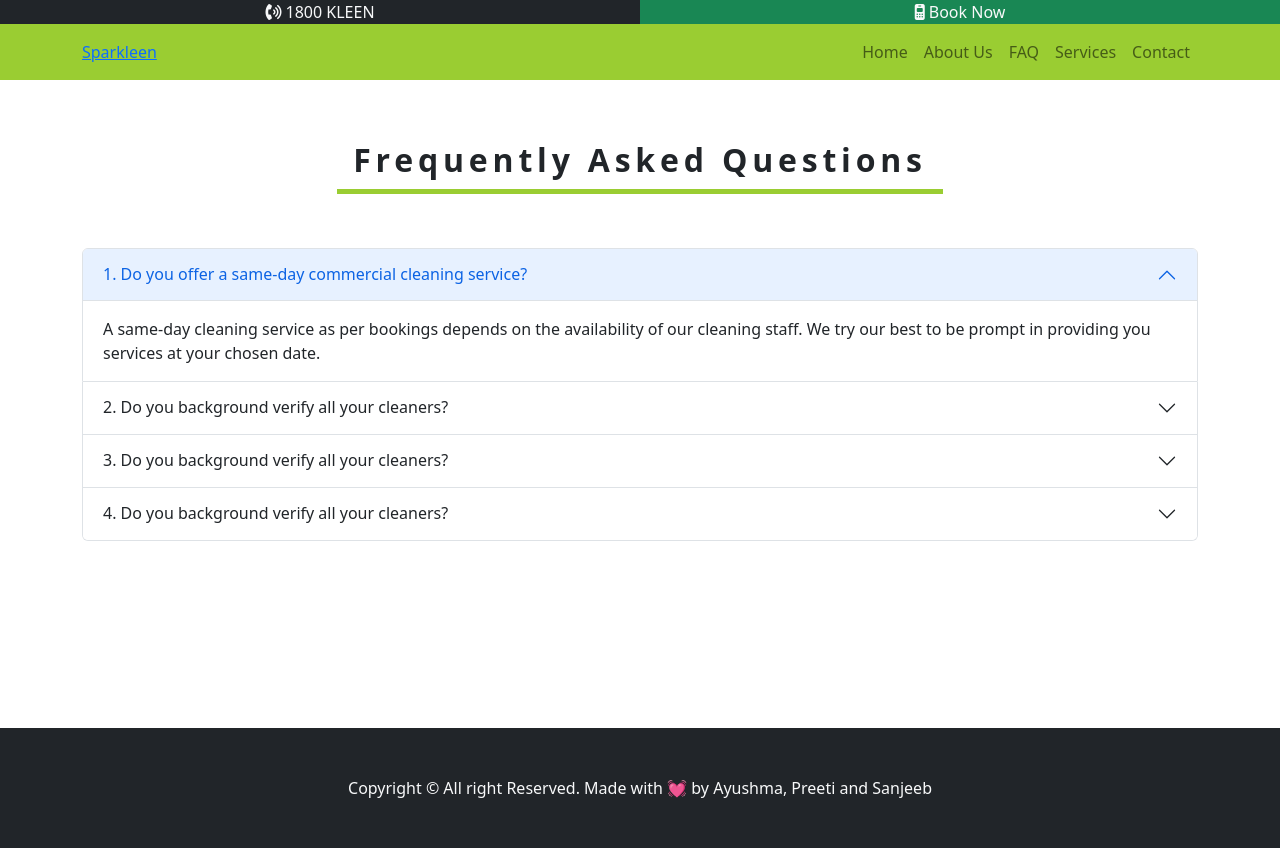
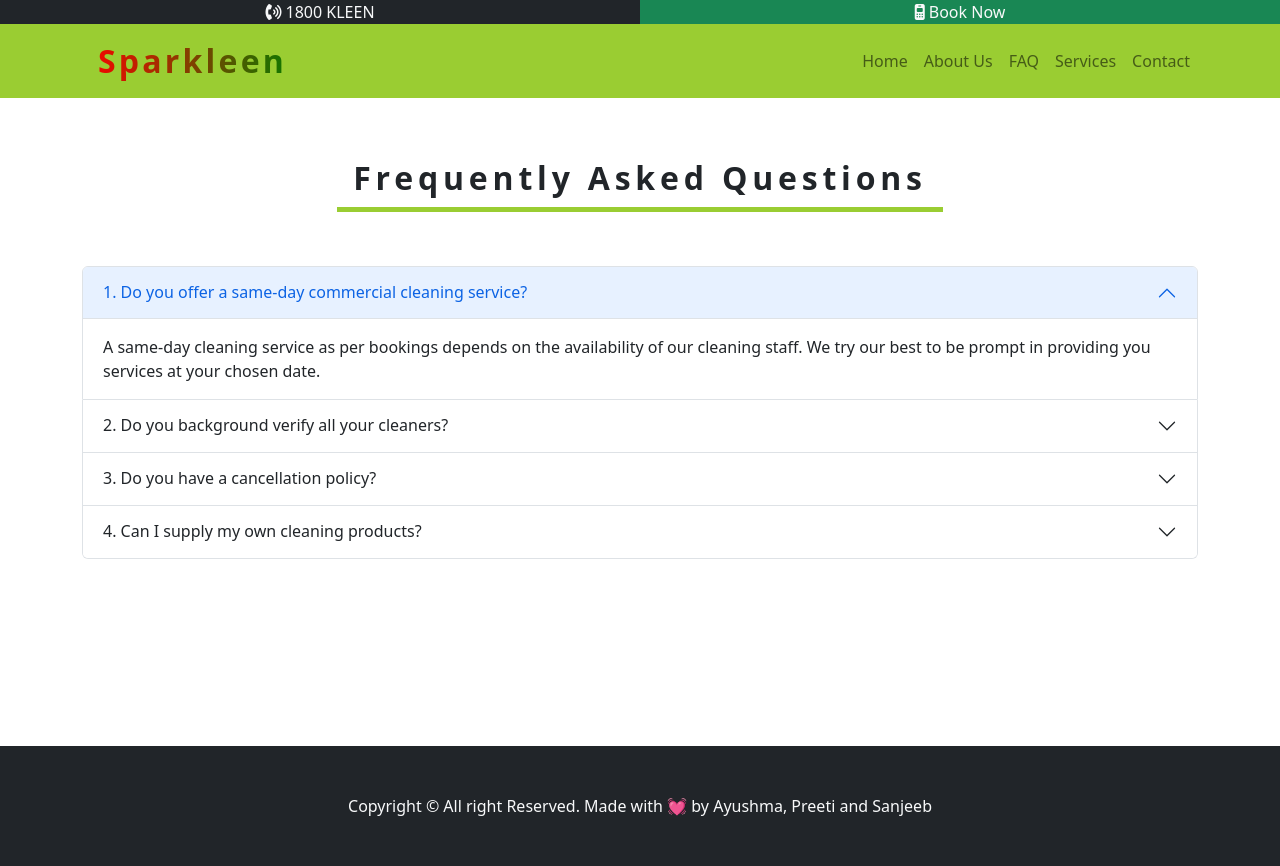
Before and after one commit to ayushmathapa8/sparkleen-cleaning-website, a React (Create React App) app: page /faq in a window 1280 px wide. Built offline with nearby package versions, Linux system fonts and the light colour scheme.

Commit message:
faq updated

```diff
--- a/package.json
+++ b/package.json
@@ -6,6 +6,7 @@
     "@testing-library/jest-dom": "^5.16.5",
     "@testing-library/react": "^13.4.0",
     "@testing-library/user-event": "^13.5.0",
+    "axios": "^1.3.2",
     "bootstrap": "^5.2.2",
     "react": "^18.2.0",
     "react-bootstrap": "^2.6.0",
--- a/src/App.css
+++ b/src/App.css
@@ -1,8 +1,20 @@
 .topNav {
   background: yellowgreen;
 }
+
+.logo {
+  text-decoration: none;
+  background: linear-gradient(to right, red, green);
+  padding: 5px 1rem;
+  letter-spacing: 0.2rem;
+  font-size: 2rem;
+  font-weight: bold;
+  -webkit-background-clip: text;
+  -webkit-text-fill-color: transparent;
+}
+
 .hero {
-  background: url(./assets/vaccuum.jpg) center center;
+  background: url(./assets/p4.jpg) center center;
   background-size: cover;
   min-height: 80vh;
   display: flex;
@@ -11,7 +23,7 @@
 }
 
 .hero-info {
-  background: rgba(0, 0, 0, 0.574);
+  background: rgba(0, 0, 0, 0.673);
   color: white;
   padding: 2rem;
   width: 450px;
--- a/src/components/Booking.js
+++ b/src/components/Booking.js
@@ -1,6 +1,9 @@
 import React, { useState } from "react";
 import { Layout } from "./Layout";
 import { Col, Container, Form, Row, Button } from "react-bootstrap";
+import axios from "axios";
+
+const bookingAPI = "http://localhost:8000/booking";
 
 export const Booking = () => {
   const [form, setForm] = useState({});
@@ -15,10 +18,10 @@ export const Booking = () => {
   };
 
   const handleOnSubmit = async (e) => {
-    e.preventDefault();
+    e.preventDefault(); //prevent from browser to reload
 
-    console.log(form);
-    alert("Your form has been submitted. Check console for the data");
+    const response = await axios.post(bookingAPI, form);
+    alert(response.data.message);
   };
 
   return (
--- a/src/components/Contact.js
+++ b/src/components/Contact.js
@@ -1,8 +1,9 @@
 import React, { useState } from "react";
 import { Col, Container, Form, Row, Button } from "react-bootstrap";
 import { Layout } from "./Layout";
+import axios from "axios";
 
-const apiEndpoint = "";
+const contactAPI = "http://localhost:8000/contact";
 
 export const Contact = () => {
   const [form, setForm] = useState({});
@@ -17,10 +18,10 @@ export const Contact = () => {
   };
 
   const handleOnSubmit = async (e) => {
-    e.preventDefault();
+    e.preventDefault(); //prevent from browser to reload
 
-    console.log(form);
-    alert("Your form has been submitted. Check console for the data");
+    const response = await axios.post(contactAPI, form);
+    alert(response.data.message);
   };
   return (
     <Layout>
@@ -91,7 +92,7 @@ export const Contact = () => {
                   onChange={handleOnChange}
                   required
                   type="email"
-                  name="lName"
+                  name="email"
                   placeholder="sam@email.com"
                 />
               </Form.Group>
--- a/src/components/Faq.js
+++ b/src/components/Faq.js
@@ -40,23 +40,24 @@ export const Faq = () => {
 
                 <Accordion.Item eventKey="2">
                   <Accordion.Header>
-                    3. Do you background verify all your cleaners?
+                    3. Do you have a cancellation policy?
                   </Accordion.Header>
                   <Accordion.Body>
-                    Yes, every single Sparkleen Professional undergoes a
-                    pre-employment verification process and rigorous training
-                    before they are eligible to perform our services.
+                    We kindly ask each customer to give us at least 24 hours
+                    notice. This way we can organise our day accordingly.
                   </Accordion.Body>
                 </Accordion.Item>
 
                 <Accordion.Item eventKey="3">
                   <Accordion.Header>
-                    4. Do you background verify all your cleaners?
+                    4. Can I supply my own cleaning products?
                   </Accordion.Header>
                   <Accordion.Body>
-                    Yes, every single Sparkleen Professional undergoes a
-                    pre-employment verification process and rigorous training
-                    before they are eligible to perform our services.
+                    You certainly can make a request for us to use a special
+                    products that you may like. The only thing we will do is
+                    make sure we have a full knowledge of the product so that we
+                    know we will not be doing any sort of damage to your home or
+                    business.
                   </Accordion.Body>
                 </Accordion.Item>
               </Accordion>
--- a/src/components/Hero.js
+++ b/src/components/Hero.js
@@ -9,8 +9,8 @@ export const Hero = () => {
           <div className="title">Best Cleaning Service in Sydney</div>
           <hr />
           <p>
-            We are team of expert who first priority is the coustomer's
-            satisfaction when it come to cleaning
+            We are team of expert who first priority is the customer's
+            satisfaction when it come to commercial cleaning.
           </p>
         </div>
       </section>
--- a/src/components/Services.js
+++ b/src/components/Services.js
@@ -66,7 +66,7 @@ export const Services = () => {
                 objects and in inaccessible areas that couldn’t be reached with
                 conventional cleaning methods. Fogging has been found to be
                 effective against a wide range of bacteria, viruses, fungi and
-                spores depending on the disinfectant used
+                spores depending on the disinfectant used.
               </p>
             </div>
           </div>
@@ -87,7 +87,7 @@ export const Services = () => {
                 street front stores and small, medium and large shopping
                 centres, for quite some time, and have been responsible for the
                 maintenance of a large number of sites throughout Perth,
-                Brisbane, Sydney, Melbourne, Adelaide and Auckland.
+                Brisbane, Sydney, Melbourne and Adelaide.
               </p>
               <p>
                 Our comprehensive range of ancillary cleaning services,
--- a/src/components/TopNav.js
+++ b/src/components/TopNav.js
@@ -1,5 +1,4 @@
 import React from "react";
-import logo from "../assets/logo.png";
 
 import { Container, Nav, Navbar, NavDropdown } from "react-bootstrap";
 import { Link } from "react-router-dom";
@@ -11,8 +10,7 @@ export const TopNav = () => {
       <GlobalMsg />
       <Navbar expand="md" className="topNav" id="navbar" collapseOnSelect>
         <Container>
-          <Link to="/">
-            {/* <img src={logo} alt="logo" width="60px" /> */}
+          <Link to="/" className="logo">
             Sparkleen
           </Link>
           <Navbar.Toggle aria-controls="basic-navbar-nav" />
```
Also changed, not shown: src/assets/logo.png (deleted), 1 other file (tests, documents, lock files or other folders).
